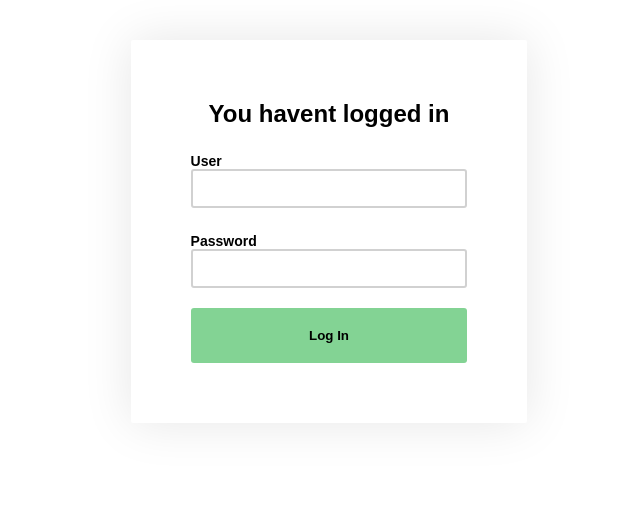
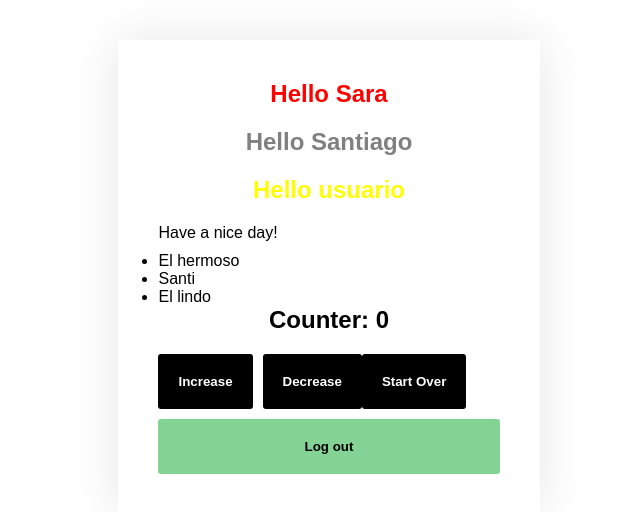
Before and after one commit to isantiagojaramillo/Learnin-ReactJS, a React (Vite) app: page / in a window 1280 px wide. Shown: the top 512 px of the page, without its empty margins (311-951 px from the left). Built offline with nearby package versions, Linux system fonts and the light colour scheme.

Commit message:
hook useReducer

```diff
--- /dev/null
+++ b/src/components/ExampleUseReducer.jsx
@@ -0,0 +1,60 @@
+import React, {useReducer} from 'react';
+import Button from '../elements/Button'
+
+// ACTION
+// {type: 'INCREASE'}
+
+// Initial State
+const initialCounter = {counter: 0};
+
+// Reducer
+const reducer = (state, action) => {
+    switch (action.type) {
+        case 'INCREASE':
+            return {counter: state.counter + 100}
+            break;
+
+        case 'DECREASE':
+            return {counter: state.counter - 50}
+            break;
+
+        case 'START OVER':
+            return {counter: 0}
+            break;
+
+        default:
+            return state;
+            break;
+    }
+}
+
+export const ExampleUseReducer = () => {
+    const [state, dispatch] = useReducer(reducer, initialCounter);
+
+
+  return (
+    <div>
+        <h1>Counter: {state.counter} </h1>
+        <Button
+            black
+            marginRight
+            onClick={() => dispatch({type: 'INCREASE'})}
+        >
+            Increase
+        </Button>
+        <Button
+            black
+            onClick={() => dispatch({type: 'DECREASE'})}
+        >
+            Decrease
+        </Button>
+
+        <Button
+            black
+            onClick={() => dispatch({type: 'START OVER'})}
+        >
+            Start Over
+        </Button>
+    </div>
+  )
+}
--- a/src/main.jsx
+++ b/src/main.jsx
@@ -5,6 +5,7 @@ import ReactDOM from 'react-dom/client';
 import { FunctionalCounter } from "./components/FunctionalCounter";
 import "./css/main.css";
 import  Button  from "./elements/Button";
+import { ExampleUseReducer } from './components/ExampleUseReducer';
 
 
 // Exported Components
@@ -14,14 +15,15 @@ import { FormLogIn } from "./components/FormLogIn";
 
 const App = () => {
 
-  const [session, changeSessionState] = useState(false);
+  const [session, changeSessionState] = useState(true);
 
   return (
     <section className='container'>
     {session === true ?
       <>
         <User />
-        <FunctionalCounter increaseQuantity={100} decreaseQuantity={20} />
+        <ExampleUseReducer />
+        {/* <FunctionalCounter increaseQuantity={100} decreaseQuantity={20} /> */}
         {/* <button onClick={() => changeSessionState(false)}>Log Out</button> */}
         <Button longButton marginTop onClick={() => changeSessionState(false)}>Log out</Button>
       </>
```
